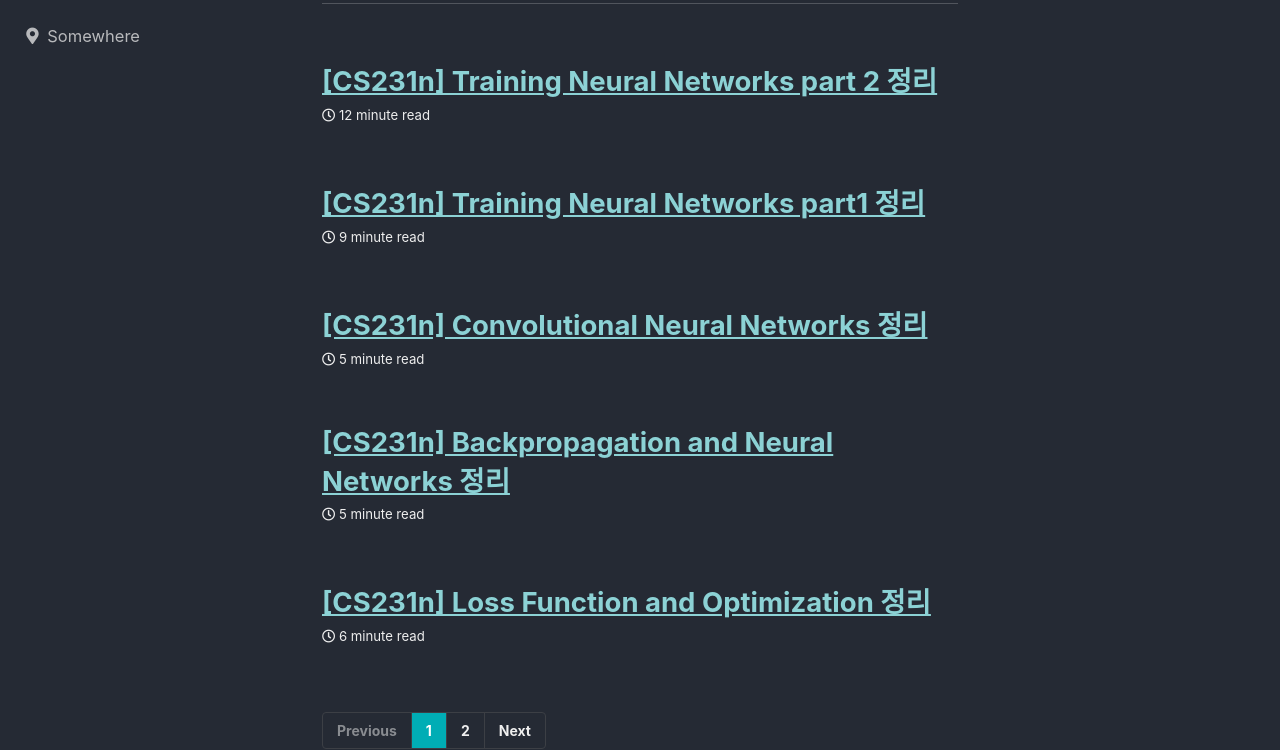
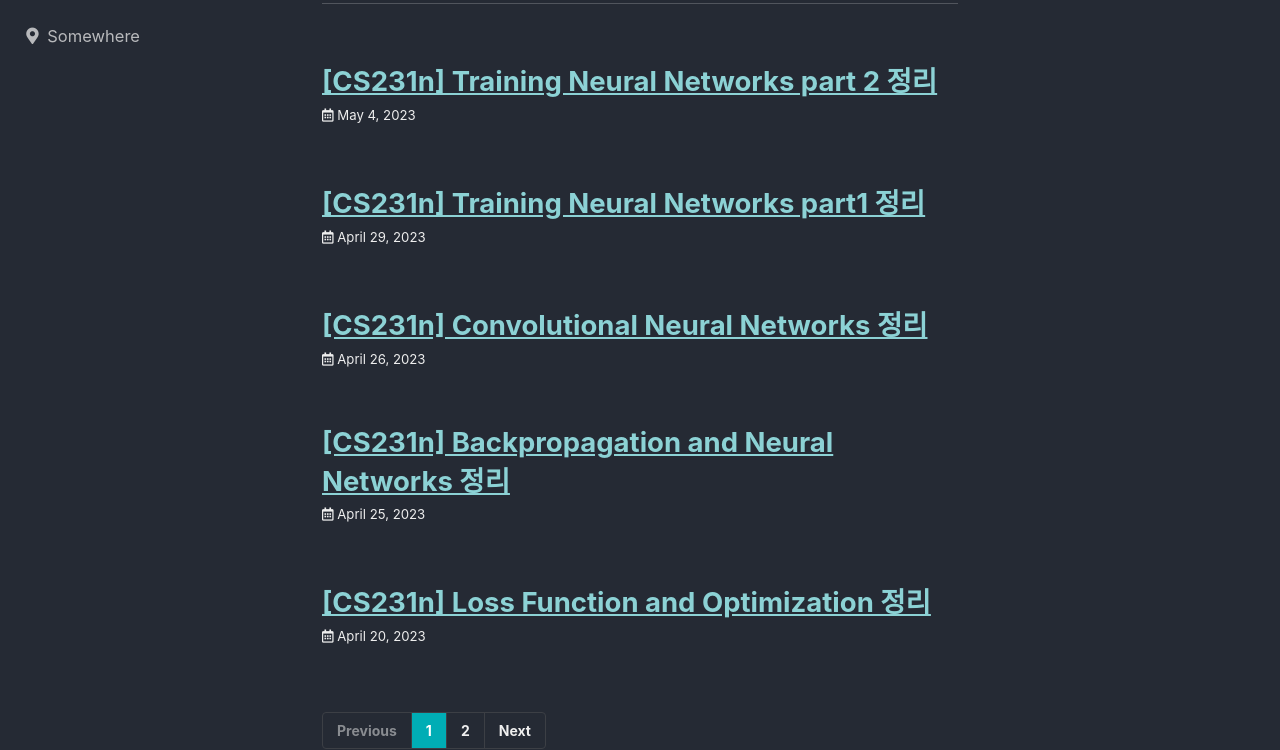
Before and after one commit to YDongHyun/YDongHyun.github.io, a Jekyll site: the page built from index.html, in a window 1280 px wide. Shown: the part 176-926 px from the top of the page. Built offline with Jekyll 4.4.1, drawn with Linux system fonts in a browser that asks for light colours; cached includes are drawn as plain includes; the list of posts is cut into pages by our own code; some of the changed lines change nothing that is shown.

Commit message:
Update _config.yml

```diff
--- a/_config.yml
+++ b/_config.yml
@@ -286,9 +286,25 @@ defaults:
     values:
       layout: single
       author_profile: true
-      read_time: true
-      comments: # true
+      read_time: false
+      show_date: true
+      comments: true
       share: true
       related: true
-      sidebar:
-      nav: "main"
+      sidebar_main: true
+      toc: true
+      toc_icon: "bars"
+      toc_sticky: true
+
+  # _pages
+  - scope:
+      path: ""
+      type: pages
+    values:
+      layout: single
+      author_profile: true
+      read_time: false
+      comments: false
+      share: true
+      related: false
+      sidebar_main: true
```
